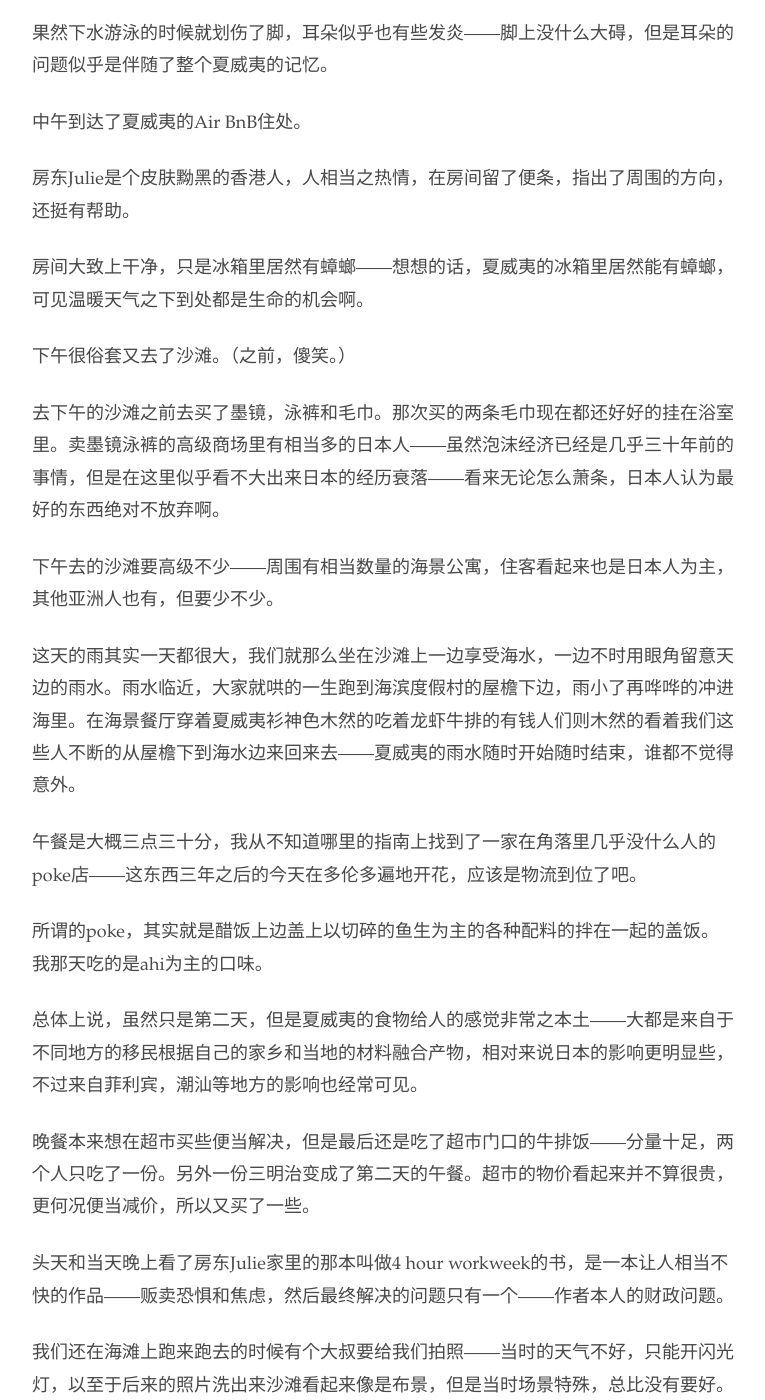
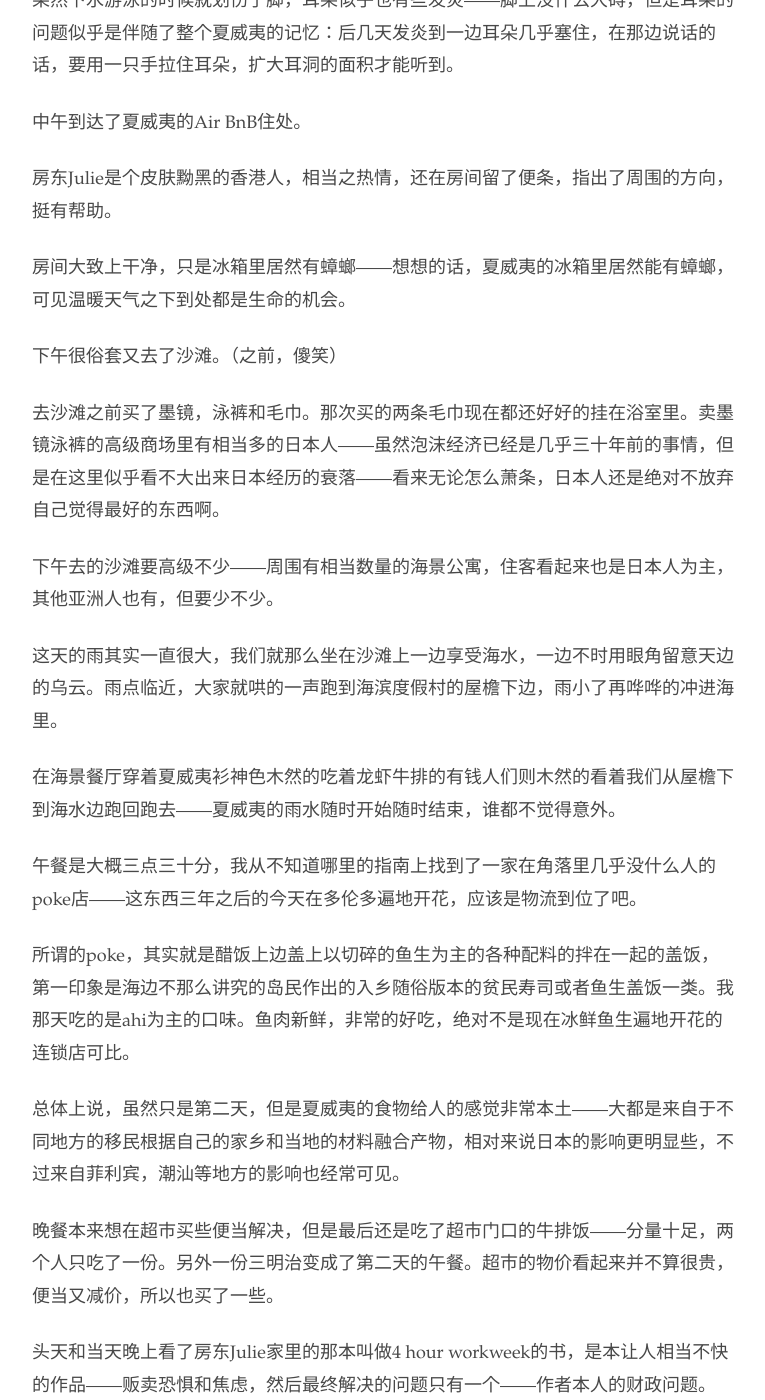
Before and after one commit to readandchedan/readandchedan.github.io, a Jekyll site: the page built from _posts/nonfiction/_posts/2018-09-04-three-year-late-hawaii-travel-log.md, in a window 1280 px wide and 1400 px high, scrolled down 1474 px. Shown: the whole window, without its empty margins (256-1021 px from the left). Built offline with Jekyll 4.4.1, drawn with Linux system fonts in a browser that asks for light colours; some of the changed text lies outside the part shown.

Commit message:
Commited on 2018-09-04 23:14:14.709142

```diff
--- a/_posts/nonfiction/_posts/2018-09-04-three-year-late-hawaii-travel-log.md
+++ b/_posts/nonfiction/_posts/2018-09-04-three-year-late-hawaii-travel-log.md
@@ -31,35 +31,37 @@
 
 Ala Moana beach park恰好在住处附近，就成为了我们第一个落脚的沙滩。
 
-以多伦多人的期待来说，算是非常漂亮的沙滩——阳光，碧蓝色的海水，沙滩，棕榈树，对夏威夷的刻板印象一应俱全，现在都还记得当时觉得非常之满足。
+以多伦多人的期待来说，是非常漂亮的沙滩——阳光明媚，海水碧蓝，沙滩棕榈树，总之对夏威夷的刻板印象一应俱全，那满足的第一印象记忆犹新。
 
-当然了，后来才意识到，以夏威夷的沙滩来说，这里的沙子太粗糙了，本地人并不太来这里。
+当然了，后来才意识到，以夏威夷的沙滩来说，这里的沙子太粗糙，本地人并不太来。
 
-果然下水游泳的时候就划伤了脚，耳朵似乎也有些发炎——脚上没什么大碍，但是耳朵的问题似乎是伴随了整个夏威夷的记忆。
+果然下水游泳的时候就划伤了脚，耳朵似乎也有些发炎——脚上没什么大碍，但是耳朵的问题似乎是伴随了整个夏威夷的记忆：后几天发炎到一边耳朵几乎塞住，在那边说话的话，要用一只手拉住耳朵，扩大耳洞的面积才能听到。
 
 中午到达了夏威夷的Air BnB住处。
 
-房东Julie是个皮肤黝黑的香港人，人相当之热情，在房间留了便条，指出了周围的方向，还挺有帮助。
+房东Julie是个皮肤黝黑的香港人，相当之热情，还在房间留了便条，指出了周围的方向，挺有帮助。
 
-房间大致上干净，只是冰箱里居然有蟑螂——想想的话，夏威夷的冰箱里居然能有蟑螂，可见温暖天气之下到处都是生命的机会啊。
+房间大致上干净，只是冰箱里居然有蟑螂——想想的话，夏威夷的冰箱里居然能有蟑螂，可见温暖天气之下到处都是生命的机会。
 
-下午很俗套又去了沙滩。（之前，傻笑。）
+下午很俗套又去了沙滩。（之前，傻笑）
 
-去下午的沙滩之前去买了墨镜，泳裤和毛巾。那次买的两条毛巾现在都还好好的挂在浴室里。卖墨镜泳裤的高级商场里有相当多的日本人——虽然泡沫经济已经是几乎三十年前的事情，但是在这里似乎看不大出来日本的经历衰落——看来无论怎么萧条，日本人认为最好的东西绝对不放弃啊。
+去沙滩之前买了墨镜，泳裤和毛巾。那次买的两条毛巾现在都还好好的挂在浴室里。卖墨镜泳裤的高级商场里有相当多的日本人——虽然泡沫经济已经是几乎三十年前的事情，但是在这里似乎看不大出来日本经历的衰落——看来无论怎么萧条，日本人还是绝对不放弃自己觉得最好的东西啊。
 
 下午去的沙滩要高级不少——周围有相当数量的海景公寓，住客看起来也是日本人为主，其他亚洲人也有，但要少不少。
 
-这天的雨其实一天都很大，我们就那么坐在沙滩上一边享受海水，一边不时用眼角留意天边的雨水。雨水临近，大家就哄的一生跑到海滨度假村的屋檐下边，雨小了再哗哗的冲进海里。在海景餐厅穿着夏威夷衫神色木然的吃着龙虾牛排的有钱人们则木然的看着我们这些人不断的从屋檐下到海水边来回来去——夏威夷的雨水随时开始随时结束，谁都不觉得意外。
+这天的雨其实一直很大，我们就那么坐在沙滩上一边享受海水，一边不时用眼角留意天边的乌云。雨点临近，大家就哄的一声跑到海滨度假村的屋檐下边，雨小了再哗哗的冲进海里。
+
+在海景餐厅穿着夏威夷衫神色木然的吃着龙虾牛排的有钱人们则木然的看着我们从屋檐下到海水边跑回跑去——夏威夷的雨水随时开始随时结束，谁都不觉得意外。
 
 午餐是大概三点三十分，我从不知道哪里的指南上找到了一家在角落里几乎没什么人的poke店——这东西三年之后的今天在多伦多遍地开花，应该是物流到位了吧。
 
-所谓的poke，其实就是醋饭上边盖上以切碎的鱼生为主的各种配料的拌在一起的盖饭。我那天吃的是ahi为主的口味。
+所谓的poke，其实就是醋饭上边盖上以切碎的鱼生为主的各种配料的拌在一起的盖饭，第一印象是海边不那么讲究的岛民作出的入乡随俗版本的贫民寿司或者鱼生盖饭一类。我那天吃的是ahi为主的口味。鱼肉新鲜，非常的好吃，绝对不是现在冰鲜鱼生遍地开花的连锁店可比。
 
-总体上说，虽然只是第二天，但是夏威夷的食物给人的感觉非常之本土——大都是来自于不同地方的移民根据自己的家乡和当地的材料融合产物，相对来说日本的影响更明显些，不过来自菲利宾，潮汕等地方的影响也经常可见。
+总体上说，虽然只是第二天，但是夏威夷的食物给人的感觉非常本土——大都是来自于不同地方的移民根据自己的家乡和当地的材料融合产物，相对来说日本的影响更明显些，不过来自菲利宾，潮汕等地方的影响也经常可见。
 
-晚餐本来想在超市买些便当解决，但是最后还是吃了超市门口的牛排饭——分量十足，两个人只吃了一份。另外一份三明治变成了第二天的午餐。超市的物价看起来并不算很贵，更何况便当减价，所以又买了一些。
+晚餐本来想在超市买些便当解决，但是最后还是吃了超市门口的牛排饭——分量十足，两个人只吃了一份。另外一份三明治变成了第二天的午餐。超市的物价看起来并不算很贵，便当又减价，所以也买了一些。
 
-头天和当天晚上看了房东Julie家里的那本叫做4 hour workweek的书，是一本让人相当不快的作品——贩卖恐惧和焦虑，然后最终解决的问题只有一个——作者本人的财政问题。
+头天和当天晚上看了房东Julie家里的那本叫做4 hour workweek的书，是本让人相当不快的作品——贩卖恐惧和焦虑，然后最终解决的问题只有一个——作者本人的财政问题。
 
 我们还在海滩上跑来跑去的时候有个大叔要给我们拍照——当时的天气不好，只能开闪光灯，以至于后来的照片洗出来沙滩看起来像是布景，但是当时场景特殊，总比没有要好。
 
```
Also changed, not shown: other parts of _posts/nonfiction/_posts/2018-09-04-three-year-late-hawaii-travel-log.md (+6 -6 lines).
